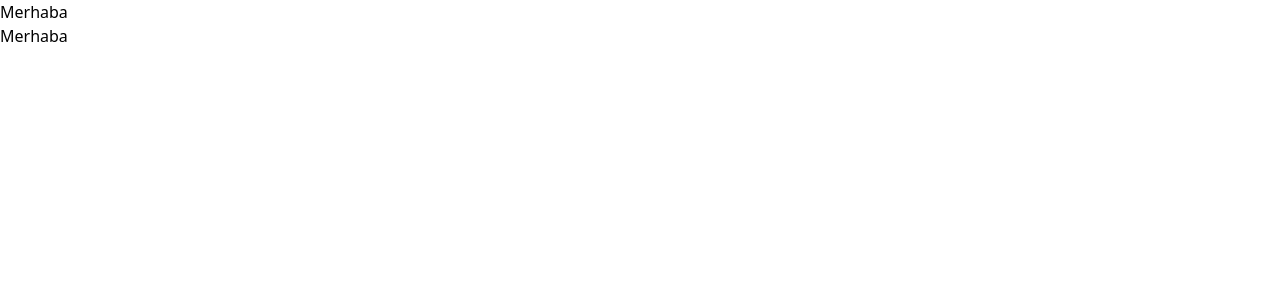
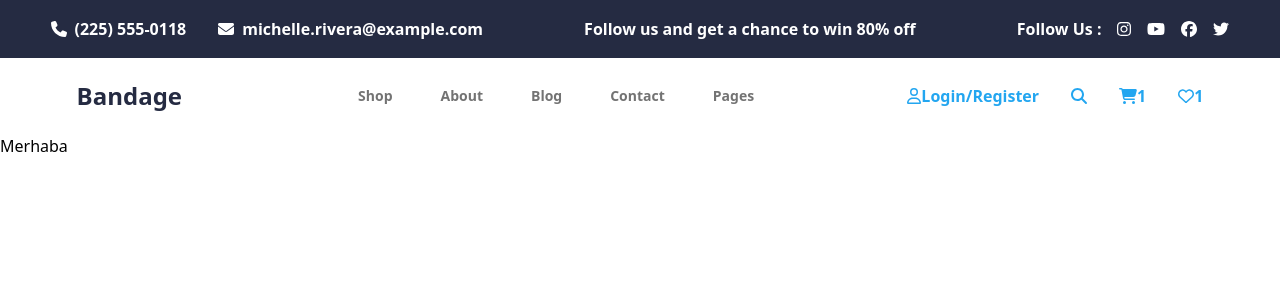
Before and after one commit to samet7ozturk/e-commerce-project, a React (Vite) app: page / in a window 1280 px wide. Shown: the top 300 px of the page. Built offline with nearby package versions, Linux system fonts and the light colour scheme.

Commit message:
Dark header complete

```diff
--- a/src/layout/Header.jsx
+++ b/src/layout/Header.jsx
@@ -1,8 +1,124 @@
+import React from "react";
+import { Link } from "react-router-dom";
+
+import { FontAwesomeIcon } from "@fortawesome/react-fontawesome";
+import {
+  faPhone,
+  faEnvelope,
+  faMagnifyingGlass,
+  faCartShopping,
+} from "@fortawesome/free-solid-svg-icons";
+import {
+  faInstagram,
+  faYoutube,
+  faFacebook,
+  faTwitter,
+} from "@fortawesome/free-brands-svg-icons";
+import { faUser, faHeart } from "@fortawesome/free-regular-svg-icons";
+
 const Header = () => {
   return (
-    <>
-      <h1>Merhaba</h1>
-    </>
+    <main className="font-bold">
+      <header className="h-[58px] xl:flex md:flex hidden xl:flex-wrap md:flex-wrap flex-wrap justify-around bg-[#252B42] text-white">
+        <div className="flex items-center gap-8">
+          <div className="flex items-center gap-2">
+            <FontAwesomeIcon icon={faPhone} />
+            <p>(225) 555-0118</p>
+          </div>
+          <div className="flex items-center gap-2">
+            <FontAwesomeIcon icon={faEnvelope} />
+            <p>michelle.rivera@example.com</p>
+          </div>
+        </div>
+        <div className="flex items-center">
+          Follow us and get a chance to win 80% off
+        </div>
+        <div className="flex items-center gap-4">
+          <p>Follow Us :</p>
+          <a
+            href="https://www.instagram.com/"
+            target="_blank"
+            rel="noopener noreferrer"
+          >
+            <FontAwesomeIcon icon={faInstagram} />
+          </a>
+
+          <a
+            href="https://www.youtube.com/"
+            target="_blank"
+            rel="noopener noreferrer"
+          >
+            <FontAwesomeIcon icon={faYoutube} />
+          </a>
+          <a
+            href="https://www.facebook.com/"
+            target="_blank"
+            rel="noopener noreferrer"
+          >
+            <FontAwesomeIcon icon={faFacebook} />
+          </a>
+          <a
+            href="https://twitter.com/"
+            target="_blank"
+            rel="noopener noreferrer"
+          >
+            <FontAwesomeIcon icon={faTwitter} />
+          </a>
+        </div>
+      </header>
+
+      <nav className="h-[76px] flex justify-around bg-white">
+        <div className="flex flex-wrap gap-44">
+          <div className="flex items-center">
+            <h2 className="text-[#252B42] text-2xl">Bandage</h2>
+          </div>
+          <div className="flex gap-12 text-[#737373] text-sm">
+            <div className="flex items-center ">
+              <Link to="/shop">Shop</Link>
+            </div>
+            <div className="flex items-center">
+              <Link to="/about">About</Link>
+            </div>
+            <div className="flex items-center">
+              <Link to="/blog">Blog</Link>
+            </div>
+            <div className="flex items-center">
+              <Link to="/contact">Contact</Link>
+            </div>
+            <div className="flex items-center">
+              <Link to="/pages">Pages</Link>
+            </div>
+          </div>
+        </div>
+        <div className="flex flex-wrap gap-8 text-[#23A6F0] items-center">
+          <div className="flex">
+            <Link to="/profile">
+              <FontAwesomeIcon icon={faUser} />
+            </Link>
+
+            <Link to="/login">Login</Link>
+            <p>/</p>
+            <Link to="/register">Register</Link>
+          </div>
+          <Link to="/search">
+            <FontAwesomeIcon icon={faMagnifyingGlass} />
+          </Link>
+
+          <div className="flex items-center">
+            <Link to="/basket">
+              <FontAwesomeIcon icon={faCartShopping} />
+            </Link>
+            <p>1</p>
+          </div>
+          <div className="flex items-center">
+            <Link to="/favorites">
+              <FontAwesomeIcon icon={faHeart} />
+            </Link>
+            <p>1</p>
+          </div>
+        </div>
+      </nav>
+    </main>
   );
 };
 
```
